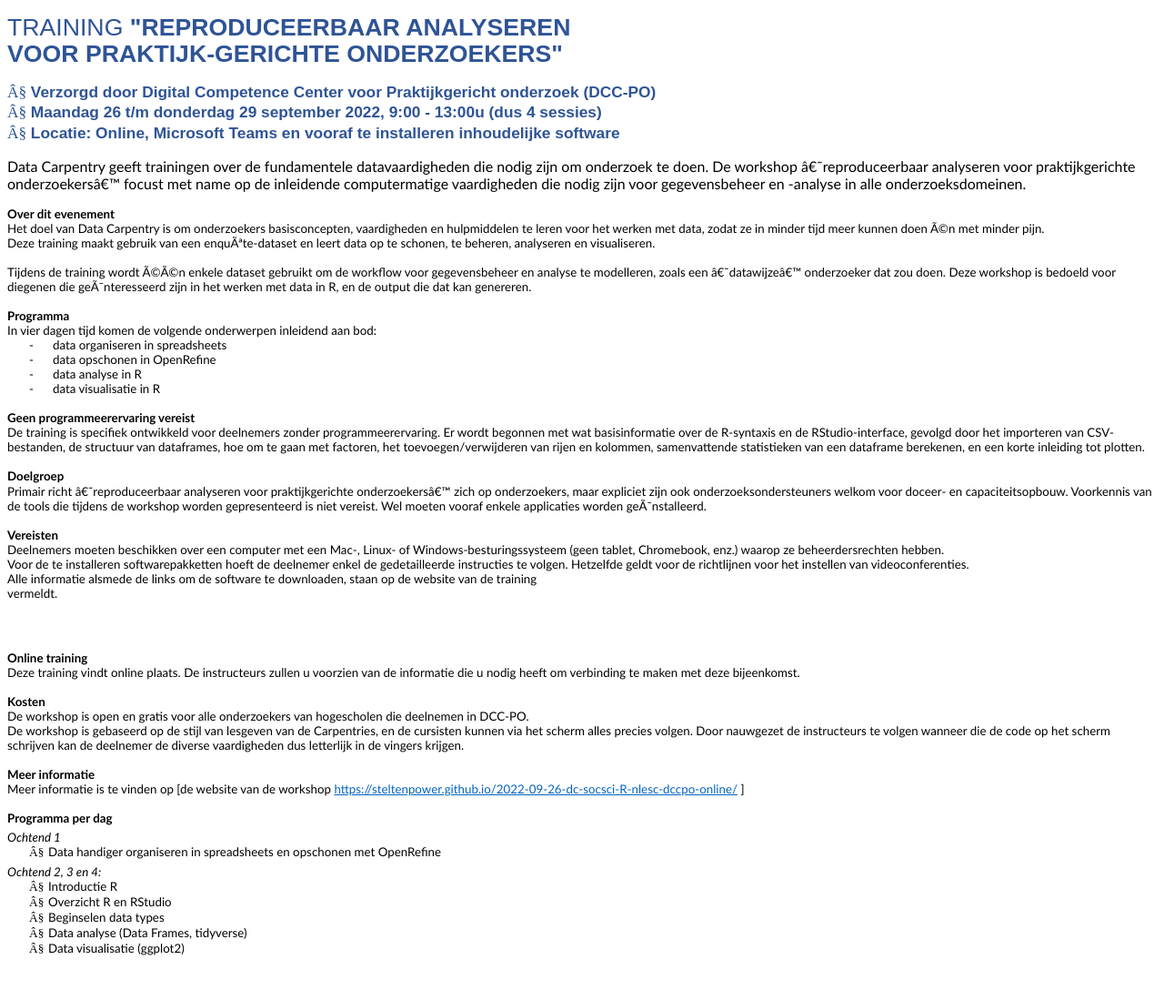
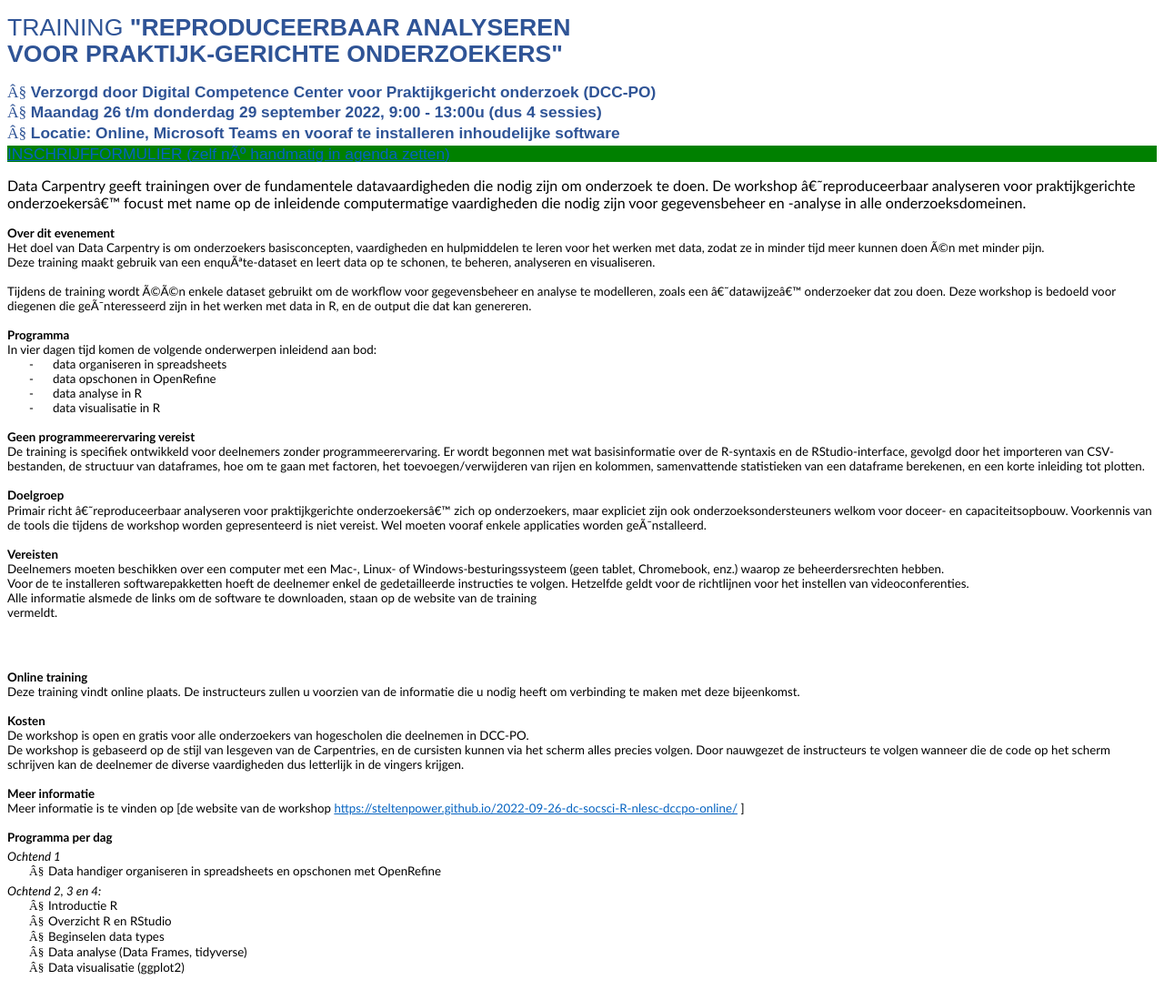
Before and after one commit to steltenpower/2022-09-26-dc-socsci-R-nlesc-dccpo-online, a Jekyll site: the page reclame.html, which Jekyll copies as it is, in a window 1280 px wide. Shown: the whole page at 91% size. Built offline with Jekyll 4.4.1, drawn with Linux system fonts in a browser that asks for light colours; before the commit the page ends 1077 px from its top, so only the background shows below that.

Commit message:
link naar inschrijfformulier toegevoegd

```diff
--- a/reclame.html
+++ b/reclame.html
@@ -142,6 +142,8 @@ style='font-family:Wingdings'>§<span style='font:7.0pt "Times New Roman"'>&nbsp
 style='font-family:Wingdings'>§<span style='font:7.0pt "Times New Roman"'>&nbsp;
 </span></span><b>Locatie: Online, Microsoft Teams en vooraf te installeren
 inhoudelijke software</b></h2>
+
+	<h2 style="background-color:green;"><a href="https://forms.office.com/r/CznjLqAmqL">INSCHRIJFFORMULIER (zelf nú handmatig in agenda zetten)</a></h2>
 
 <p class=MsoNormal style='margin-bottom:0cm;line-height:normal'><span
 style='font-size:10.0pt;color:black'>&nbsp;</span></p>
```
